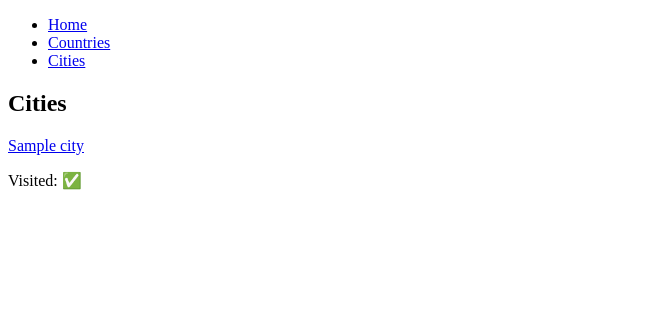
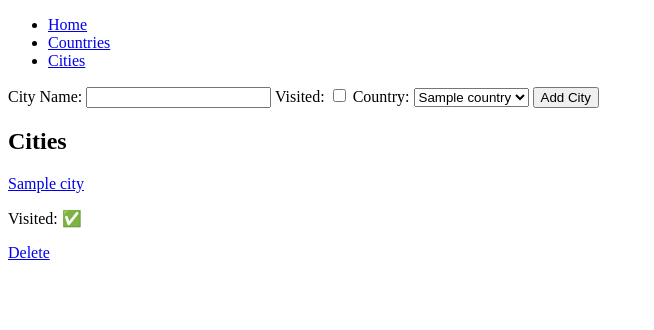
Before and after one commit to Raky79/1st-Project_Travel_Bucket_List, a Flask app: page /cities in a window 1280 px wide. Shown: the top 330 px of the page, without its empty margins (0-654 px from the left). Run offline with Flask 2, Linux system fonts and the light colour scheme; a database or web service that is not in the repository returns one stand-in record (values such as "Sample title"); some libraries are stand-ins or nearby versions.

Commit message:
more changes

```diff
--- a/controllers/cities_controller.py
+++ b/controllers/cities_controller.py
@@ -10,8 +10,9 @@ cities_blueprint = Blueprint("cities", __name__)
 
 @cities_blueprint.route("/cities")
 def cities():
-    cities = city_repository.select_all()
-    return render_template("cities/cities_index.html", all_cities = city_repository.select_all())
+    return render_template("cities/cities_index.html",
+    all_cities = city_repository.select_all(),
+    all_countries = country_repository.select_all())
 
 #show
 @cities_blueprint.route("/cities/<id>", methods=['GET'])
@@ -33,10 +34,17 @@ def update_city(id):
     city_repository.update(city)
     return redirect('/cities')
 
-# @cities_blueprint.route("/countries/<id>", methods = ['POST'])
-# def create_city():
-#     name = request.form['name']
-#     country = country_repository.select(request.form['country_id'])
-#     city = City(name, country)
-#     city_repository.save(city)
-#     return redirect('/cities')
+@cities_blueprint.route("/cities", methods = ['POST'])
+def create_city():
+    name = request.form['name']
+    visited = "visited" in request.form
+    country = country_repository.select(request.form['country_id'])
+    city = City(name, country, visited)
+    city_repository.save(city)
+    return redirect('/cities')
+
+
+@cities_blueprint.route("/cities/<id>/delete", methods=['GET'])
+def delete_city(id):
+    city_repository.delete(id)
+    return redirect('/cities')
--- a/templates/cities/cities_index.html
+++ b/templates/cities/cities_index.html
@@ -1,6 +1,23 @@
 {% extends 'base.html' %}
 
 {% block content %}
+
+<form action="/cities" method="post">
+    <label for="name">City Name:</label>
+    <input type="text" name="name" id="name">
+
+    <label for="visited">Visited:</label>
+    <input type="checkbox" name="visited" id="visited">
+
+    <label for="country">Country:</label>
+    <select id="country" name="country_id">
+        {% for country in all_countries %}
+        <option value="{{ country.id }}">{{ country.name }}</option>
+        {% endfor %}
+    </select>
+
+    <input type="submit" value="Add City">
+</form>
 
 <h2>Cities</h2>
 
@@ -16,6 +33,7 @@
                     <span>&#10060</span>
             {% endif %}
         </p>
+        <p><a href="/cities/{{ city.id }}/delete" >Delete</a></p>
     </div>
 </div>
 {% endfor %}
--- a/templates/countries/countries_index.html
+++ b/templates/countries/countries_index.html
@@ -8,7 +8,6 @@
     <label for="visited">Visited:</label>
     <input type="checkbox" name="visited" id="visited">
     <input type="submit" value="Add Country">
-</form>
 
 
 <h2>Countries on My Bucket List</h2>
```
Also changed, not shown: controllers/countries_controller.py (+4 -4 lines), templates/countries/countries_show.html (+4 -3 lines).
